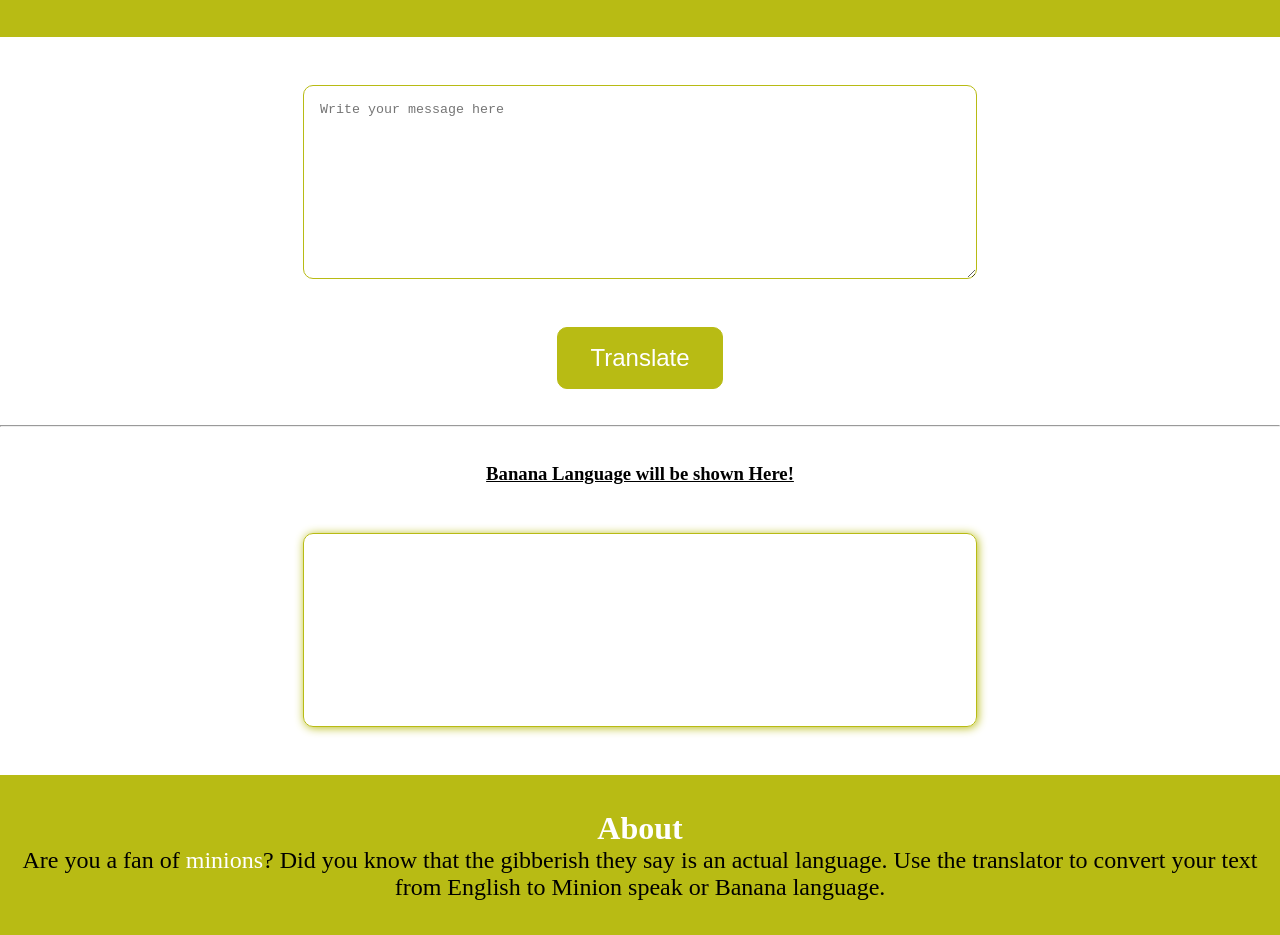
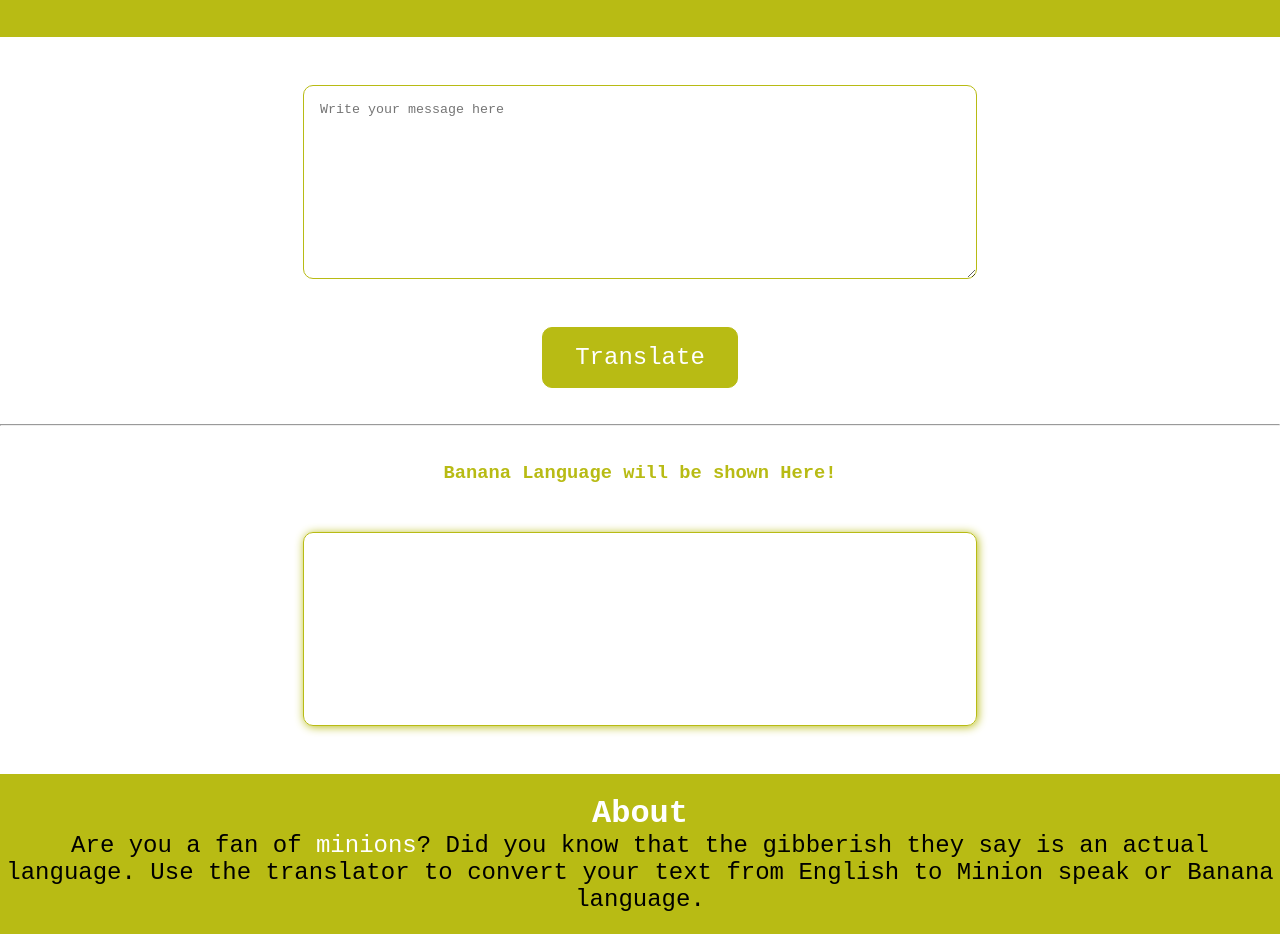
Before and after one commit to aniketxparihar/Minion_Speak_Mark-6, a plain HTML site: page index.html in a window 1280 px wide. Shown: the part 123-1058 px from the top of the page. Drawn offline with Linux system fonts and the light colour scheme.

Commit message:
Update index.html

```diff
--- a/index.html
+++ b/index.html
@@ -37,6 +37,7 @@
             margin:3rem;
             box-shadow: 1px 1px 10px rgb(184, 187, 20);
             border-radius: 10px;
+            font-family: 'Courier New', Courier, monospace;
         }
 
         #normie-to-banana{
@@ -48,16 +49,8 @@
             cursor: pointer;
             transition: transform 1.5s;
             font-size: 1.5rem;
+            font-family: 'Courier New', Courier, monospace;
             background-color: rgb(184, 187, 20);color: rgb(255, 255, 255);
-        }
-        #normie-to-banana:hover{
-            transform: rotateY(360deg);
-            background-color: #fff;
-            color: rgb(184, 187, 20);
-            border:2px solid rgb(184, 187, 20);
-            box-shadow: 1px 1px 10px rgb(184, 187, 20);
-
-
         }
         .head{
             background-color:rgb(184, 187, 20);
@@ -70,9 +63,12 @@
             flex-direction: column;
             font-size: 1.5rem;
             text-align: center;
+            font-family: 'Courier New', Courier, monospace;
         }
         .main{
+
             font-size: 2rem;
+            font-family: 'Courier New', Courier, monospace;
         }
         *{
             margin:0;
@@ -82,7 +78,9 @@
             color: white;
         }
         h3{
-            text-decoration: underline;
+           color: rgb(184, 187, 20);
+           text-decoration: solid;
+            font-family: 'Courier New', Courier, monospace;
         }
 
     </style>
```
